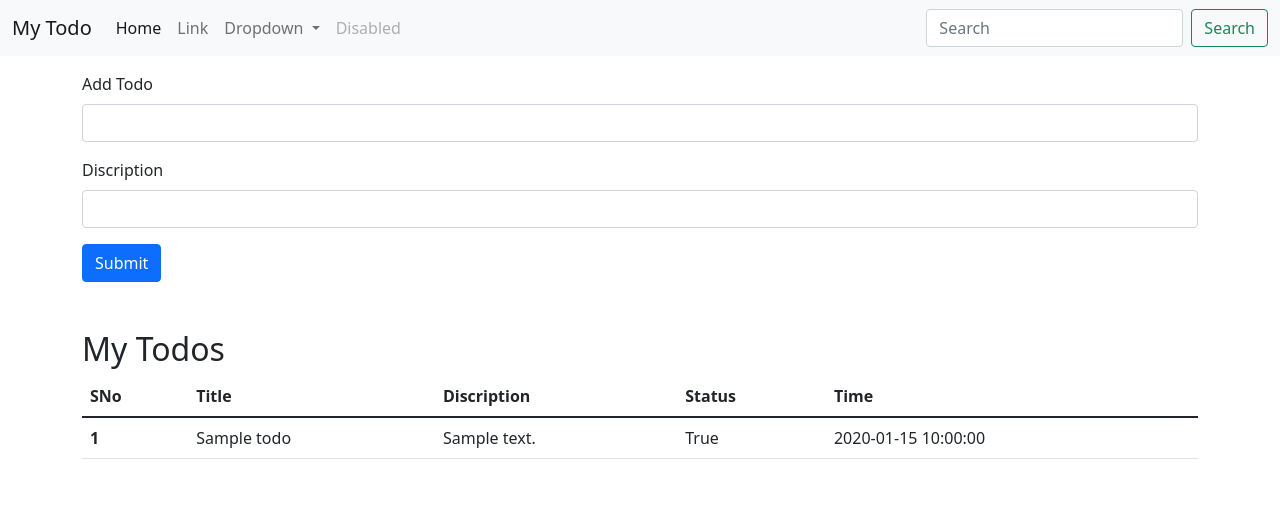
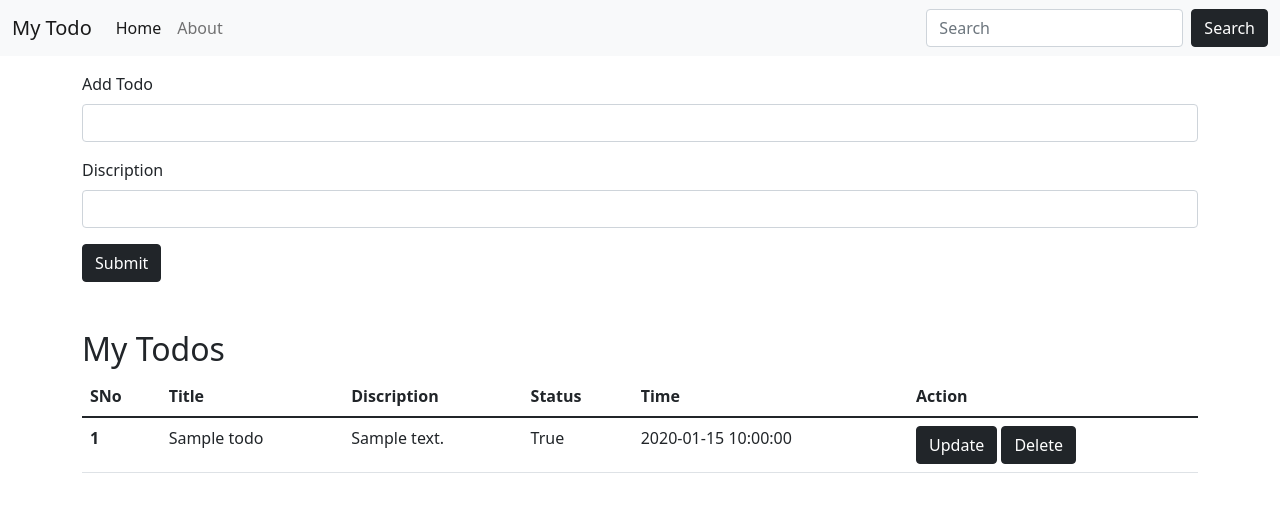
Before and after one commit to brijal091/Flask-Todo, a Flask app: page / in a window 1280 px wide. Shown: the top 512 px of the page. Run offline with Flask 2, Linux system fonts and the light colour scheme; tables that the repository leaves empty hold one stand-in row (values such as "Sample post").

Commit message:
Delete is working

```diff
--- a/Flask TODO App/Flask Todo App/app.py
+++ b/Flask TODO App/Flask Todo App/app.py
@@ -1,4 +1,4 @@
-from flask import Flask, render_template, request
+from flask import Flask, redirect, render_template, request, url_for
 #importing sqlalchemy for database configrations
 from flask_sqlalchemy import SQLAlchemy
 from datetime import datetime
@@ -36,10 +36,13 @@ def hello_world():
     #getting value from the foem and creating a dynamic todo in the table.
     if request.method == "POST":
         add_todo = request.form['add_todo']
-        dicription = request.form['discription']
-        todo = Todo(title=add_todo, desc=dicription, complete=False)
+        disription = request.form['discription']
+        todo = Todo(title=add_todo, desc=disription, complete=False)
         db.session.add(todo)
         db.session.commit()
+
+        #this is to clear the form after submitting. Because if this is not written then each and every time form loads, the privios data will be submitted.
+        return redirect("/")
 
     # Adding Todo in database. it will manually add all todo in database on load the page.
     # todo = Todo(title="1st todo", desc="wake up early", complete=False)
@@ -63,8 +66,17 @@ def hello_world():
     # return "<p>Hello, World!</p>"
 
 # This is to understand app.route "Note /products in app.route"  // This is to create multipal end points.
-@app.route("/show")
-def todos():
+@app.route("/delete/<int:sno>")
+def delete(sno):
+    # display all todos in database on show endpoint
+    todo = Todo.query.get(sno)
+    db.session.delete(todo)
+    db.session.commit()
+    return redirect("/")
+
+
+@app.route("/update/<int:sno>")
+def update():
     # display all todos in database on show endpoint
     allTodos = Todo.query.all()
     print(allTodos)
--- a/Flask TODO App/Flask Todo App/templates/index.html
+++ b/Flask TODO App/Flask Todo App/templates/index.html
@@ -30,29 +30,12 @@
                         <a class="nav-link active" aria-current="page" href="#">Home</a>
                     </li>
                     <li class="nav-item">
-                        <a class="nav-link" href="#">Link</a>
-                    </li>
-                    <li class="nav-item dropdown">
-                        <a class="nav-link dropdown-toggle" href="#" id="navbarDropdown" role="button"
-                            data-bs-toggle="dropdown" aria-expanded="false">
-                            Dropdown
-                        </a>
-                        <ul class="dropdown-menu" aria-labelledby="navbarDropdown">
-                            <li><a class="dropdown-item" href="#">Action</a></li>
-                            <li><a class="dropdown-item" href="#">Another action</a></li>
-                            <li>
-                                <hr class="dropdown-divider">
-                            </li>
-                            <li><a class="dropdown-item" href="#">Something else here</a></li>
-                        </ul>
-                    </li>
-                    <li class="nav-item">
-                        <a class="nav-link disabled">Disabled</a>
+                        <a class="nav-link" href="#">About</a>
                     </li>
                 </ul>
                 <form class="d-flex">
                     <input class="form-control me-2" type="search" placeholder="Search" aria-label="Search">
-                    <button class="btn btn-outline-success" type="submit">Search</button>
+                    <button class="btn btn-dark" type="submit">Search</button>
                 </form>
             </div>
         </div>
@@ -72,13 +55,20 @@
               <label for="desc" class="form-label">Discription</label>
               <input type="text" class="form-control" id="discription" name="discription">
             </div>
-            <button type="submit" class="btn btn-primary">Submit</button>
+            <button type="submit" class="btn btn-dark">Submit</button>
           </form>
     </div>
 <!-- Form end  -->
     <!-- Table content to show todos -->
 <div class="container my-5">
     <h2>My Todos</h2>
+    {% if allTodos | length == 0  %}
+
+    <div class="alert alert-dark" role="alert">
+        No Record Added Today
+      </div>
+
+    {% else %}
     <table class="table">
         <thead>
           <tr>
@@ -87,6 +77,7 @@
             <th scope="col">Discription</th>
             <th scope="col">Status</th>
             <th scope="col">Time</th>
+            <th scope="col">Action</th>
           </tr>
         </thead>
         <tbody>
@@ -99,11 +90,16 @@
             <td>{{ todo.desc }}</td>
             <td>{{ todo.complete }}</td>
             <td>{{ todo.date_created }}</td>
+            <td>
+                <a href="/update/{{todo.sno}}"><button type="button" class="btn btn-dark">Update</button></a>
+                <a href="/delete/{{todo.sno}}"><button type="button" class="btn btn-dark">Delete</button></a>
+            </td>
           </tr>
           {% endfor %}
 
         </tbody>
       </table>
+      {% endif %}
     </div>
     <!-- Table End  -->
     <!-- Optional JavaScript; choose one of the two! -->
```
Also changed, not shown: Flask TODO App/Flask Todo App/templates/base.html (added), Flask TODO App/Flask Todo App/templates/update.html (added), Flask TODO App/Flask Todo App/todo.db.
